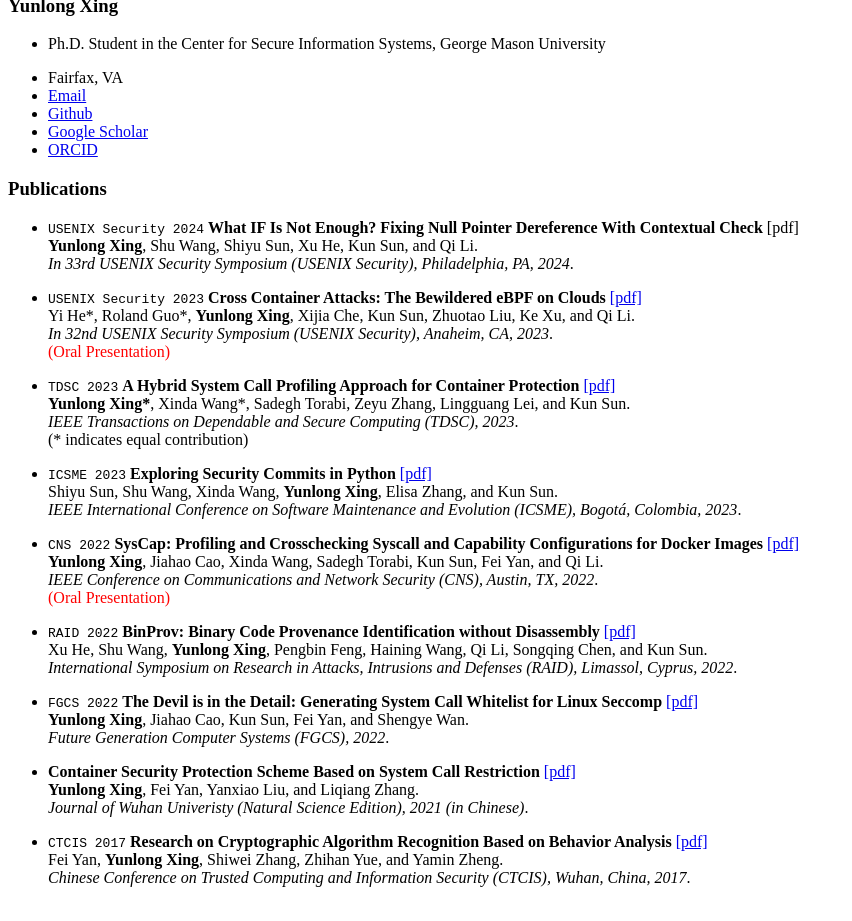
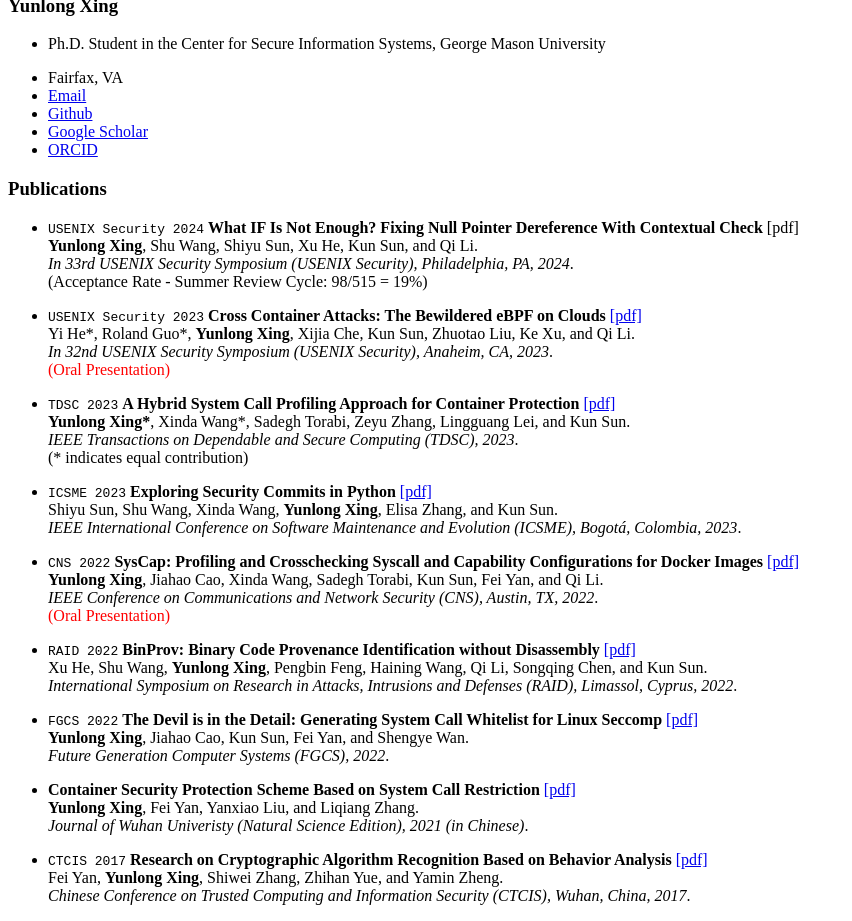
Before and after one commit to YunlongXing/yunlongxing.github.io, a Jekyll site: the page built from _pages/includes/pub.md, in a window 1280 px wide, cut to the strip 494-1415 px from the top of the page. Shown: the whole strip, without its empty margins (0-852 px from the left). Built offline with Jekyll 4.4.1, drawn with Linux system fonts in a browser that asks for light colours; our own code applies the rules of GitHub Pages for plain Markdown files.

Commit message:
Update pub.md

```diff
--- a/_pages/includes/pub.md
+++ b/_pages/includes/pub.md
@@ -2,6 +2,7 @@
 - ``USENIX Security 2024`` **What IF Is Not Enough? Fixing Null Pointer Dereference With Contextual Check** [pdf]<br>
 **Yunlong Xing**, Shu Wang, Shiyu Sun, Xu He, Kun Sun, and Qi Li.<br>
 *In 33rd USENIX Security Symposium (USENIX Security), Philadelphia, PA, 2024*.<br>
+(Acceptance Rate - Summer Review Cycle: 98/515 = 19%)
 
 - ``USENIX Security 2023`` **Cross Container Attacks: The Bewildered eBPF on Clouds** [\[pdf\]](/publications/security23_container.pdf)<br>
 Yi He\*, Roland Guo\*, **Yunlong Xing**, Xijia Che, Kun Sun, Zhuotao Liu, Ke Xu, and Qi Li.<br>
```
